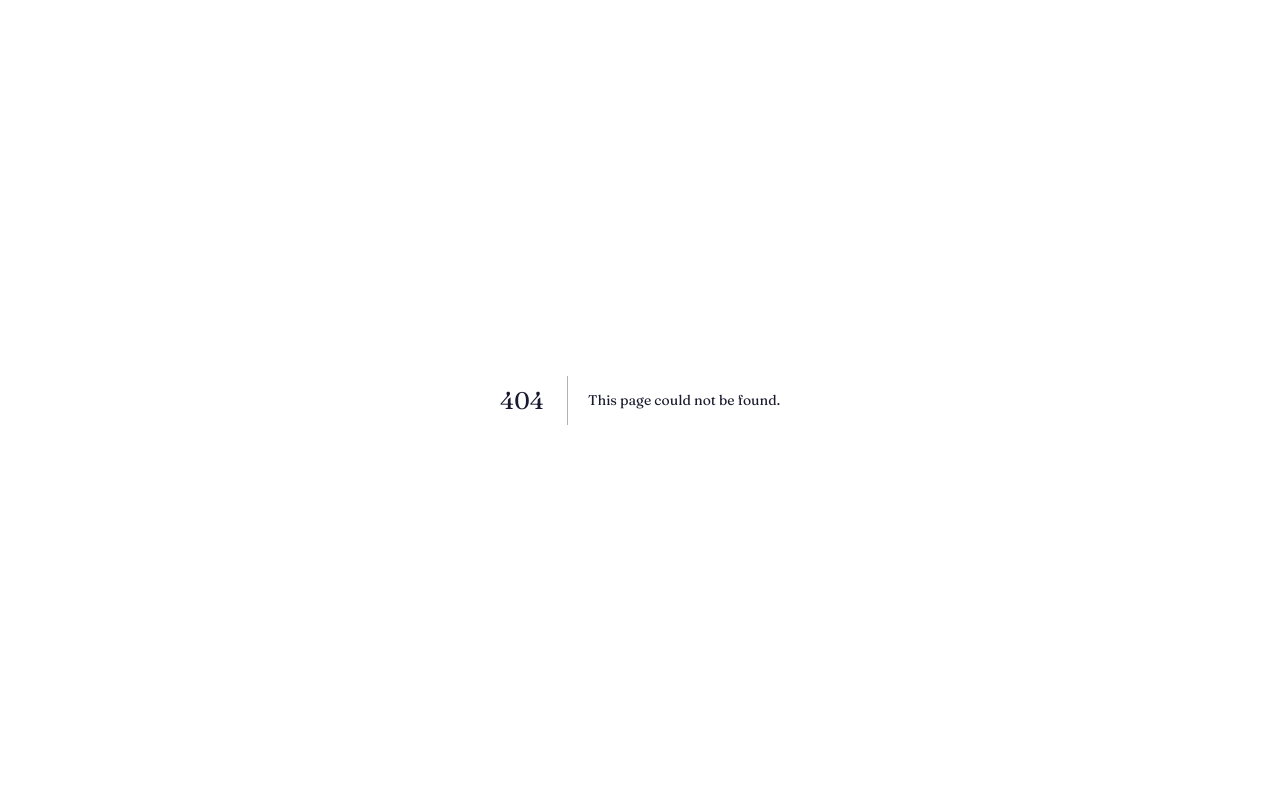
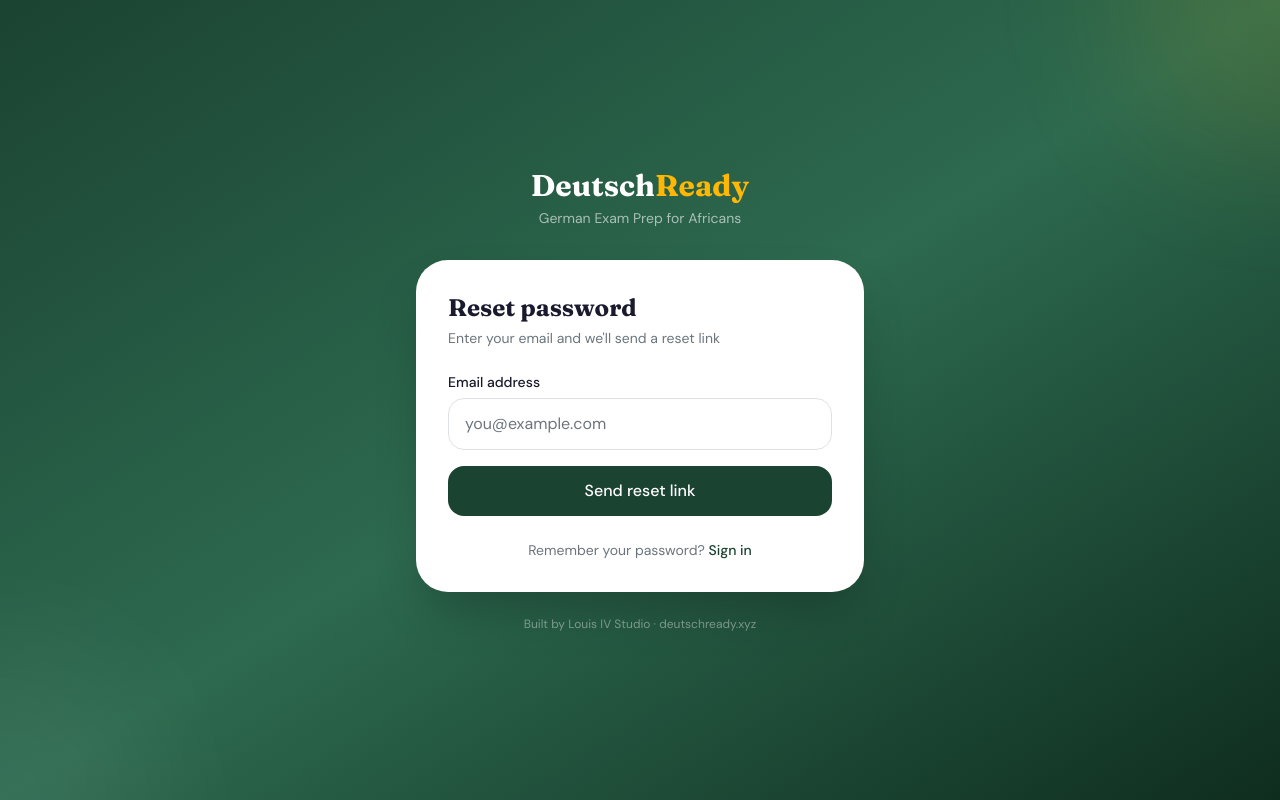
Before and after one commit to louisnkan/deutschready, a Next.js app: page /forgot-password in a window 1280 px wide. Before the commit this address had no page. Built offline with nearby package versions, Linux system fonts and the light colour scheme.

Commit message:
Add Forgot Password page with email reset functionality

```diff
--- /dev/null
+++ b/app/(auth)/forgot-password/page.tsx
@@ -0,0 +1,145 @@
+'use client'
+
+import { useState } from 'react'
+import { createClient } from '@/lib/supabase/client'
+import { sanitizeEmail } from '@/lib/utils/sanitize'
+import Link from 'next/link'
+
+export default function ForgotPasswordPage() {
+  const [email, setEmail] = useState('')
+  const [loading, setLoading] = useState(false)
+  const [sent, setSent] = useState(false)
+  const [error, setError] = useState<string | null>(null)
+
+  async function handleSubmit(e: React.FormEvent) {
+    e.preventDefault()
+    setError(null)
+    setLoading(true)
+
+    const cleanEmail = sanitizeEmail(email)
+    if (!cleanEmail) {
+      setError('Please enter a valid email address.')
+      setLoading(false)
+      return
+    }
+
+    const supabase = createClient()
+    const { error: resetError } = await supabase.auth.resetPasswordForEmail(
+      cleanEmail,
+      {
+        redirectTo: `${window.location.origin}/auth/callback`,
+      }
+    )
+
+    if (resetError) {
+      setError('Something went wrong. Please try again.')
+      setLoading(false)
+      return
+    }
+
+    setSent(true)
+    setLoading(false)
+  }
+
+  if (sent) {
+    return (
+      <div className="animate-in text-center py-4">
+        <div className="w-16 h-16 bg-success/10 rounded-full
+                        flex items-center justify-center
+                        mx-auto mb-4">
+          <svg className="w-8 h-8 text-success" fill="none"
+               viewBox="0 0 24 24" stroke="currentColor">
+            <path strokeLinecap="round" strokeLinejoin="round"
+                  strokeWidth={2} d="M5 13l4 4L19 7" />
+          </svg>
+        </div>
+        <h2 className="font-display text-2xl font-bold
+                       text-text-primary mb-2">
+          Check your email
+        </h2>
+        <p className="font-body text-text-muted text-sm mb-2">
+          We sent a password reset link to
+        </p>
+        <p className="font-body text-primary font-medium
+                      text-sm mb-6">
+          {email}
+        </p>
+        <p className="font-body text-text-muted text-xs">
+          Check your spam folder if you don't see it.
+        </p>
+        <Link href="/login"
+              className="font-body text-sm text-primary
+                         font-medium hover:underline
+                         block mt-6">
+          Back to login
+        </Link>
+      </div>
+    )
+  }
+
+  return (
+    <div className="animate-in">
+      <h2 className="font-display text-2xl font-bold
+                     text-text-primary mb-1">
+        Reset password
+      </h2>
+      <p className="font-body text-text-muted text-sm mb-6">
+        Enter your email and we'll send a reset link
+      </p>
+
+      {error && (
+        <div className="bg-error/10 border border-error/20
+                        text-error text-sm font-body
+                        rounded-xl px-4 py-3 mb-4">
+          {error}
+        </div>
+      )}
+
+      <form onSubmit={handleSubmit} className="space-y-4">
+        <div>
+          <label className="block text-sm font-medium
+                            font-body text-text-primary mb-1.5">
+            Email address
+          </label>
+          <input
+            type="email"
+            value={email}
+            onChange={(e) => setEmail(e.target.value)}
+            placeholder="you@example.com"
+            className="input-base"
+            autoComplete="email"
+            required
+          />
+        </div>
+
+        <button
+          type="submit"
+          disabled={loading}
+          className="btn-primary w-full disabled:opacity-50"
+        >
+          {loading ? (
+            <span className="flex items-center justify-center gap-2">
+              <span className="w-4 h-4 border-2 border-white/40
+                               border-t-white rounded-full
+                               animate-spin" />
+              Sending...
+            </span>
+          ) : (
+            'Send reset link'
+          )}
+        </button>
+      </form>
+
+      <p className="text-center text-sm font-body
+                    text-text-muted mt-6">
+        Remember your password?{' '}
+        <Link href="/login"
+              className="text-primary font-medium
+                         hover:text-primary-light
+                         transition-colors">
+          Sign in
+        </Link>
+      </p>
+    </div>
+  )
+}
```
